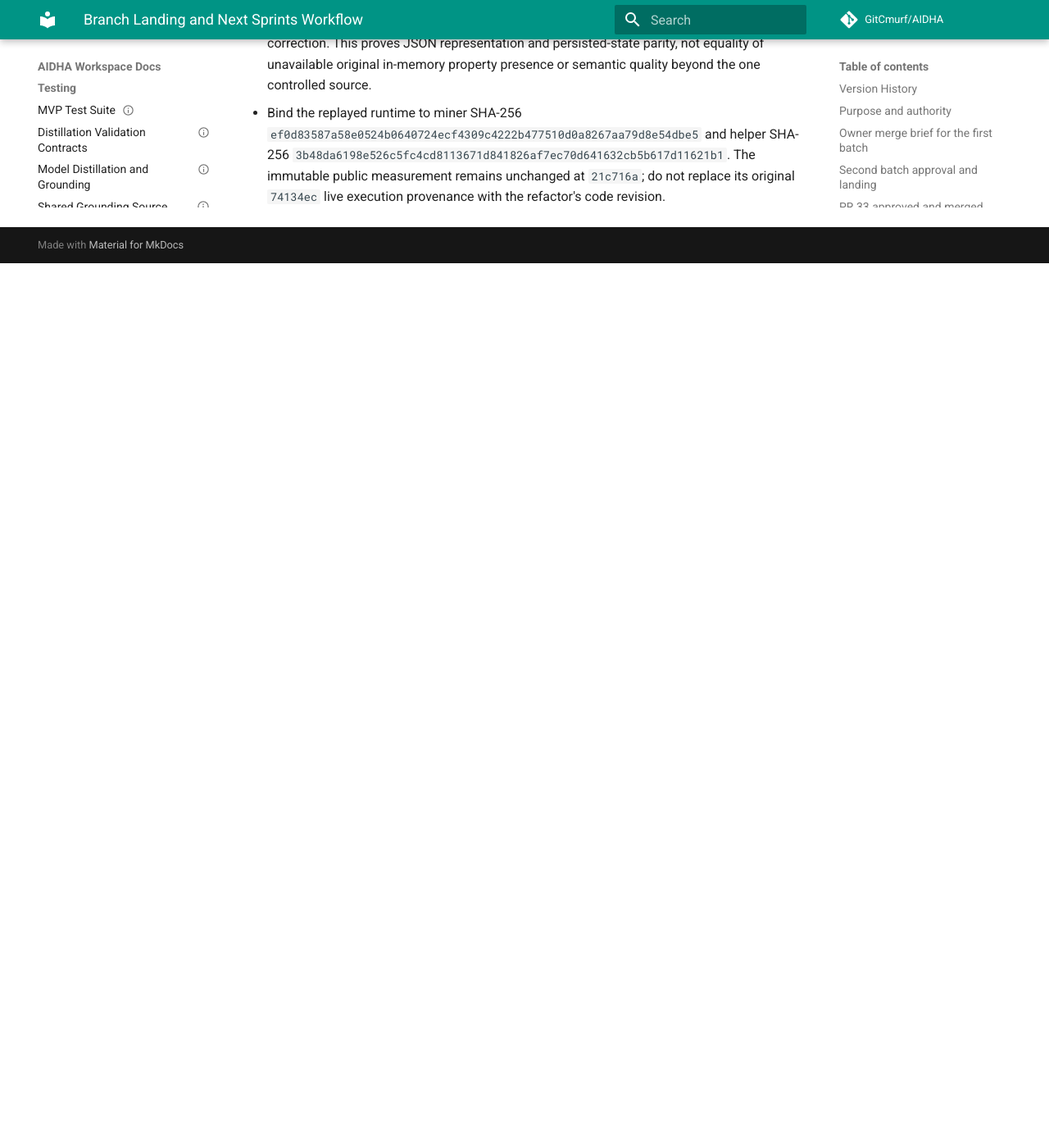
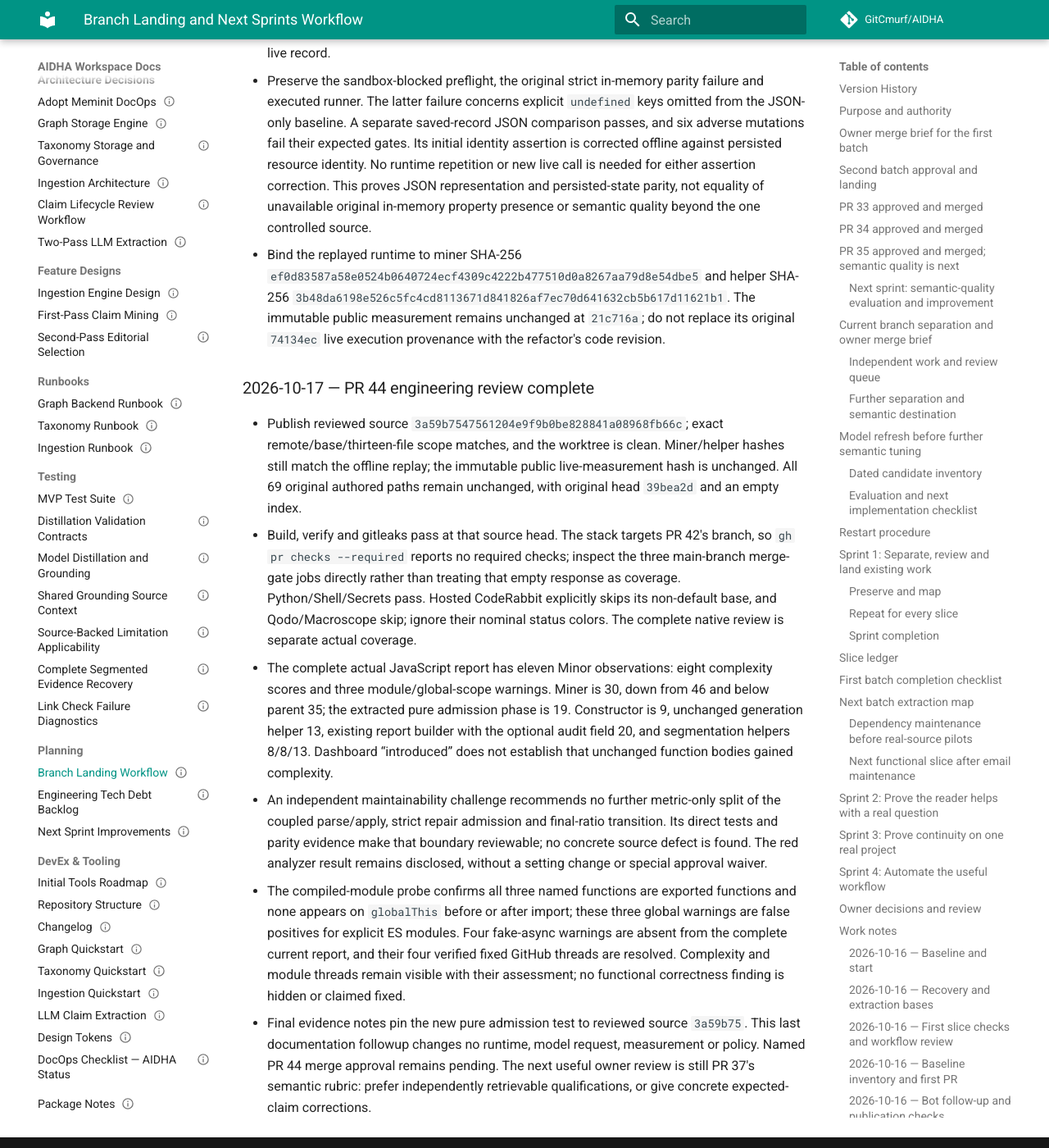
Before and after one commit to GitCmurf/AIDHA, an MkDocs documentation site: the page built from docs/05-planning/plan-015-branch-landing-workflow.md, in a window 1280 px wide and 1400 px high, scrolled down 59357 px. Shown: the whole window at 82% size. Built offline with MkDocs 1.6.1 and Material for MkDocs 9.7.7, drawn with Linux system fonts in a browser that asks for light colours; comment, search, counter and statistics services are not loaded; the version menu is left out; before the commit the page ends 59678 px from its top, so only the background shows below that; some of the changed text lies outside the part shown.

Commit message:
docs: record completed segmented evidence review

```diff
--- a/docs/01-indices/catalog.json
+++ b/docs/01-indices/catalog.json
@@ -359,7 +359,7 @@
       "document_id": "AIDHA-TESTING-067",
       "owner": "Engineering",
       "status": "Draft",
-      "version": "0.3",
+      "version": "0.4",
       "last_updated": "2026-10-17",
       "title": "Complete Segmented Evidence Recovery",
       "type": "TESTING",
@@ -660,7 +660,7 @@
       "document_id": "AIDHA-PLAN-015",
       "owner": "Engineering",
       "status": "Draft",
-      "version": "0.28",
+      "version": "0.29",
       "last_updated": "2026-10-17",
       "title": "Branch Landing and Next Sprints Workflow",
       "type": "PLAN",
--- a/docs/05-planning/plan-015-branch-landing-workflow.md
+++ b/docs/05-planning/plan-015-branch-landing-workflow.md
@@ -52,6 +52,7 @@
 | 0.26 | 2026-10-17 | Codex | Record reviewed evidence segmentation, parent integration, current review gates and the controlled recovery check. | — | Draft | TESTING-067 |
 | 0.27 | 2026-10-17 | Codex | Publish PR 44, record completed native verification and clarify the per-PR approval record. | — | Draft | PR 44; TESTING-067 |
 | 0.28 | 2026-10-17 | Codex | Assess the full analyzer report and prepare cohesive grounding-admission extraction with offline parity. | — | Draft | PR 44; TESTING-067 |
+| 0.29 | 2026-10-17 | Codex | Record completed admission refactor, saved-response parity and assessed final hosted reports. | — | Draft | PR 44; TESTING-067 |
 
 ## Purpose and authority
 
@@ -246,7 +247,7 @@
 | [PR 41](https://github.com/GitCmurf/AIDHA/pull/41), Fast URI maintenance | `b2e46dd`, 3.1.8 covers eight published patched floors; parser red/green, 317 config tests, frozen install, builds; actual test-link finding fixed/resolved; final required CI and all actual analyzers pass | Named merge approval and subsequent dependency audit. GitHub alerts remain open until post-merge verification |
 | [PR 40](https://github.com/GitCmurf/AIDHA/pull/40), documentation CI maintenance | Six-file diff, three tests, strict docs and hooks; complete native review zero findings; required CI and actual reviews pass | Approved and merged `10124ab`; approved tree identical, all four main workflows pass. No checker acceptance rule changed |
 | 033, model-driven evidence reselection, held locally | Reviewed `fed371d`, 31 focused/323 core tests; exact persistence, threshold and malformed-verdict regressions | Extra call is not justified for the sentence-splittable failure. Final native verification retains a catalog-fairness finding; no PR or live call |
-| [PR 44](https://github.com/GitCmurf/AIDHA/pull/44), complete evidence segmentation, stacked on 42 | Reviewed initial `83ab403`, two independent reviews; preserves complete literal quote and requires whole-unit grounding. Parent integration passes 317 core tests and strict docs | Integration `74134ec` passes 317 tests and all local gates. One fresh grounding call recovers u4 (3 → 4 claims), with the original three unchanged after SQLite reopen. Published with documentation followup `61be66d`; required CI and three analyzers pass. Full JavaScript findings are now available; introduced miner complexity is being reduced. No merge approval or default activation |
+| [PR 44](https://github.com/GitCmurf/AIDHA/pull/44), complete evidence segmentation, stacked on 42 | Source `3a59b75`, thirteen files; 328 full core tests before the final fixture correction, 35 final focused tests, lint/build/docs/hooks; full native thirteen-file review zero findings and independent source/final-test reviews. One fresh live grounding call recovered u4 (3 → 4), with unchanged prior claims after SQLite reopen; subsequent saved-response JSON/persisted parity passes without a provider call | Build, verify and gitleaks pass at `3a59b75`; three analyzers pass. JavaScript retains eleven Minor complexity/module observations, fully assessed; miner falls 46 → 30 and four fixed style threads are resolved. Named merge approval and later semantic/policy review remain; no default activation |
 
 No owner direction blocks these engineering checks. Stop each lane at its concrete review or
 activation gate, retain the evidence and continue independent work. A USD 1 decision-model
@@ -1547,7 +1548,7 @@
   JavaScript remains red with no itemized GitHub finding. Skipped bot runs are ignored.
 - [x] Retrieve and assess all thirteen JavaScript findings through credential-free HTTP after
   browser timeout. The previously unavailable detail gate is superseded by the assessment below.
-- [ ] Complete the bounded admission-state refactor, offline parity, source review and refreshed CI.
+- [x] Complete the bounded admission-state refactor, offline parity, source review and refreshed CI.
   No extra-selector call or default adoption is authorized; named approval is pending.
 - [x] Resolve 19 verified fixed behavior/style threads on PR 42; keep complexity threads open.
   Its required CI passes, while the JavaScript complexity analyzer remains red and disclosed.
@@ -1662,7 +1663,7 @@
 - [x] Prove parity without another model call: rebuild dependencies, replay the saved real generation
   and grounding JSON through the shared runtime and fresh SQLite, compare the captured grounding
   request, all four reopened semantic records and the complete admission audit to the live record.
-- [ ] Obtain independent source review, full core/lint/build and docs/hooks, then publish the bounded
+- [x] Obtain independent source review, full core/lint/build and docs/hooks, then publish the bounded
   change and assess the actual analyzer rerun. No owner direction blocks this engineering work.
 
 The extracted implementation passes 328 core tests, lint and build. An independent source review
@@ -1671,7 +1672,8 @@
 with the old fixture; correcting the fixture passes 35 focused tests and lint, including a
 separate residual-failure case. Full native review covers all thirteen files,
 including the new helper and initial tests, with exit zero and zero findings. The final test-only
-correction is separately reviewed; documentation, hooks and refreshed CI remain to complete.
+correction is separately reviewed. Strict docs, scoped DocOps, all commit hooks and refreshed
+build/verify/gitleaks pass at published source `3a59b75`.
 The saved-response parity result follows below.
 
 The measured live result remains the original clean `74134ec` execution and its immutable public
@@ -1695,3 +1697,33 @@
   `3b48da6198e526c5fc4cd8113671d841826af7ec70d641632cb5b617d11621b1`.
   The immutable public measurement remains unchanged at `21c716a`; do not replace its original
   `74134ec` live execution provenance with the refactor's code revision.
+
+### 2026-10-17 — PR 44 engineering review complete
+
+- Publish reviewed source `3a59b7547561204e9f9b0be828841a08968fb66c`; exact remote/base/thirteen-file
+  scope matches, and the worktree is clean. Miner/helper hashes still match the offline replay;
+  the immutable public live-measurement hash is unchanged. All 69 original authored paths remain
+  unchanged, with original head `39bea2d` and an empty index.
+- Build, verify and gitleaks pass at that source head. The stack targets PR 42's branch, so
+  `gh pr checks --required` reports no required checks; inspect the three main-branch merge-gate
+  jobs directly rather than treating that empty response as coverage. Python/Shell/Secrets pass.
+  Hosted CodeRabbit explicitly skips its non-default base, and Qodo/Macroscope skip; ignore
+  their nominal status colors. The complete native review is separate actual coverage.
+- The complete actual JavaScript report has eleven Minor observations: eight complexity scores
+  and three module/global-scope warnings. Miner is 30, down from 46 and below parent 35; the
+  extracted pure admission phase is 19. Constructor is 9, unchanged generation helper 13,
+  existing report builder with the optional audit field 20, and segmentation helpers 8/8/13.
+  Dashboard “introduced” does not establish that unchanged function bodies gained complexity.
+- An independent maintainability challenge recommends no further metric-only split of the
+  coupled parse/apply, strict repair admission and final-ratio transition. Its direct tests and
+  parity evidence make that boundary reviewable; no concrete source defect is found. The red
+  analyzer result remains disclosed, without a setting change or special approval waiver.
+- The compiled-module probe confirms all three named functions are exported functions and none
+  appears on `globalThis` before or after import; these three global warnings are false positives
+  for explicit ES modules. Four fake-async warnings are absent from the complete current report,
+  and their four verified fixed GitHub threads are resolved. Complexity and module threads remain
+  visible with their assessment; no functional correctness finding is hidden or claimed fixed.
+- Final evidence notes pin the new pure admission test to reviewed source `3a59b75`. This last
+  documentation followup changes no runtime, model request, measurement or policy. Named PR 44
+  merge approval remains pending. The next useful owner review is still PR 37's semantic rubric:
+  prefer independently retrievable qualifications, or give concrete expected-claim corrections.
```
Also changed, not shown: other parts of docs/05-planning/plan-015-branch-landing-workflow.md (+2 -2 lines), docs/55-testing/testing-067-segmented-evidence.md (+7 -3 lines).
